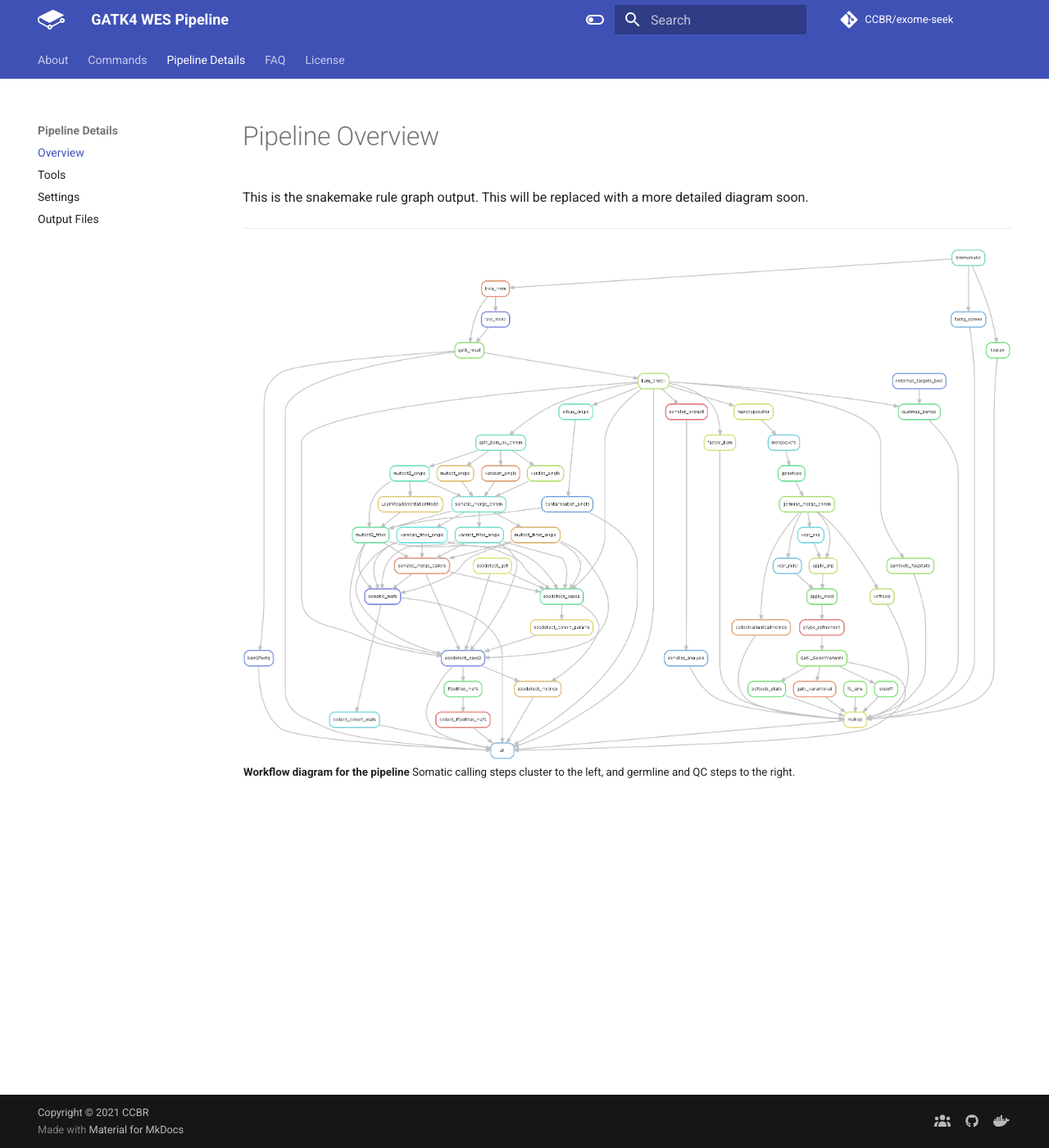
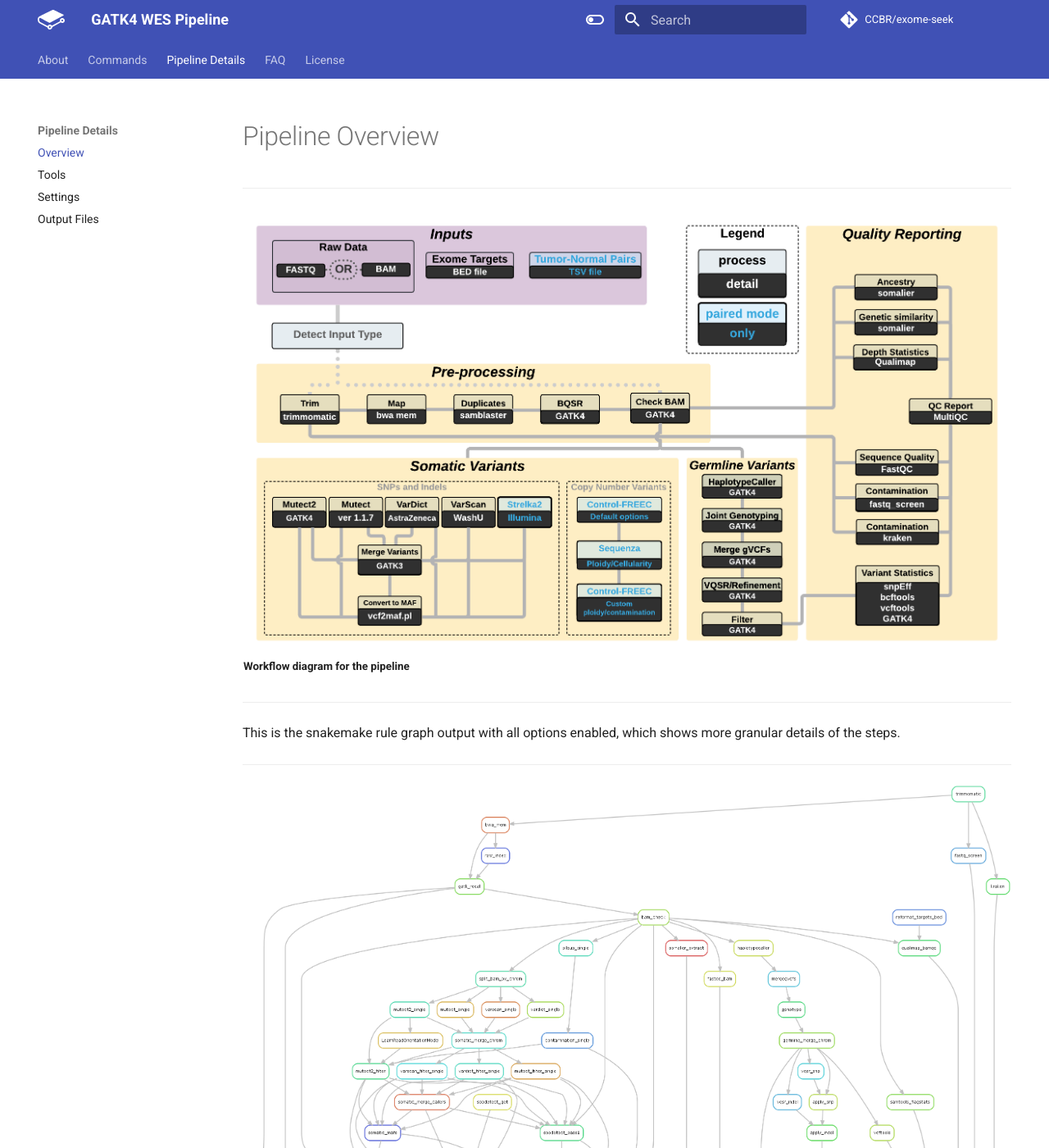
Before and after one commit to mtandon09/CCBR_GATK4_Exome_Seq_Pipeline, an MkDocs documentation site: the page built from docs/pipeline-details/overview.md, in a window 1280 px wide and 1400 px high. Shown: the whole window at 82% size. Built offline with MkDocs 1.6.1 and Material for MkDocs 9.7.7, drawn with Linux system fonts in a browser that asks for light colours; comment, search, counter and statistics services are not loaded; the version menu is left out; some of the changed text lies outside the part shown.

Commit message:
Update workflow diagram
Adding new workflow diagram

```diff
--- a/docs/pipeline-details/overview.md
+++ b/docs/pipeline-details/overview.md
@@ -1,8 +1,15 @@
 # Pipeline Overview
-
-This is the snakemake rule graph output.  This will be replaced with a more detailed diagram soon.
 
 ---
 
 ![Pipeline Diagram](images/workflow-diagram.png)
-<br><sup>**Workflow diagram for the pipeline** Somatic calling steps cluster to the left, and germline and QC steps to the right. </sup>
+<br><sup>**Workflow diagram for the pipeline** </sup>
+
+---
+
+This is the snakemake rule graph output with all options enabled, which shows more granular details of the steps.
+
+---
+
+![Pipeline Diagram](images/snakemake-dag.png)
+<br><sup>**DAG output from snakemake** </sup>
```
Also changed, not shown: docs/pipeline-details/images/snakemake-dag.png (added), docs/pipeline-details/images/workflow-diagram.png.
